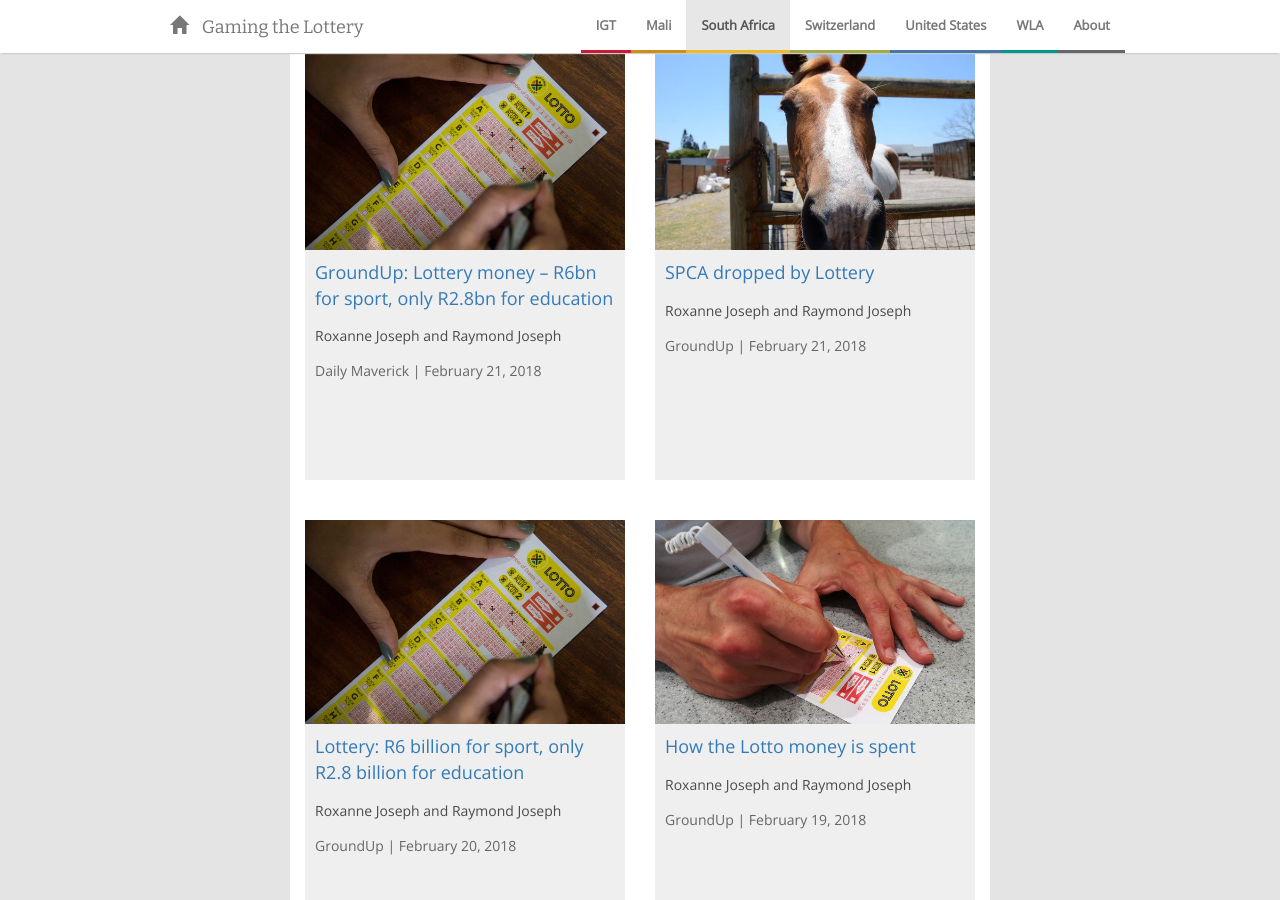
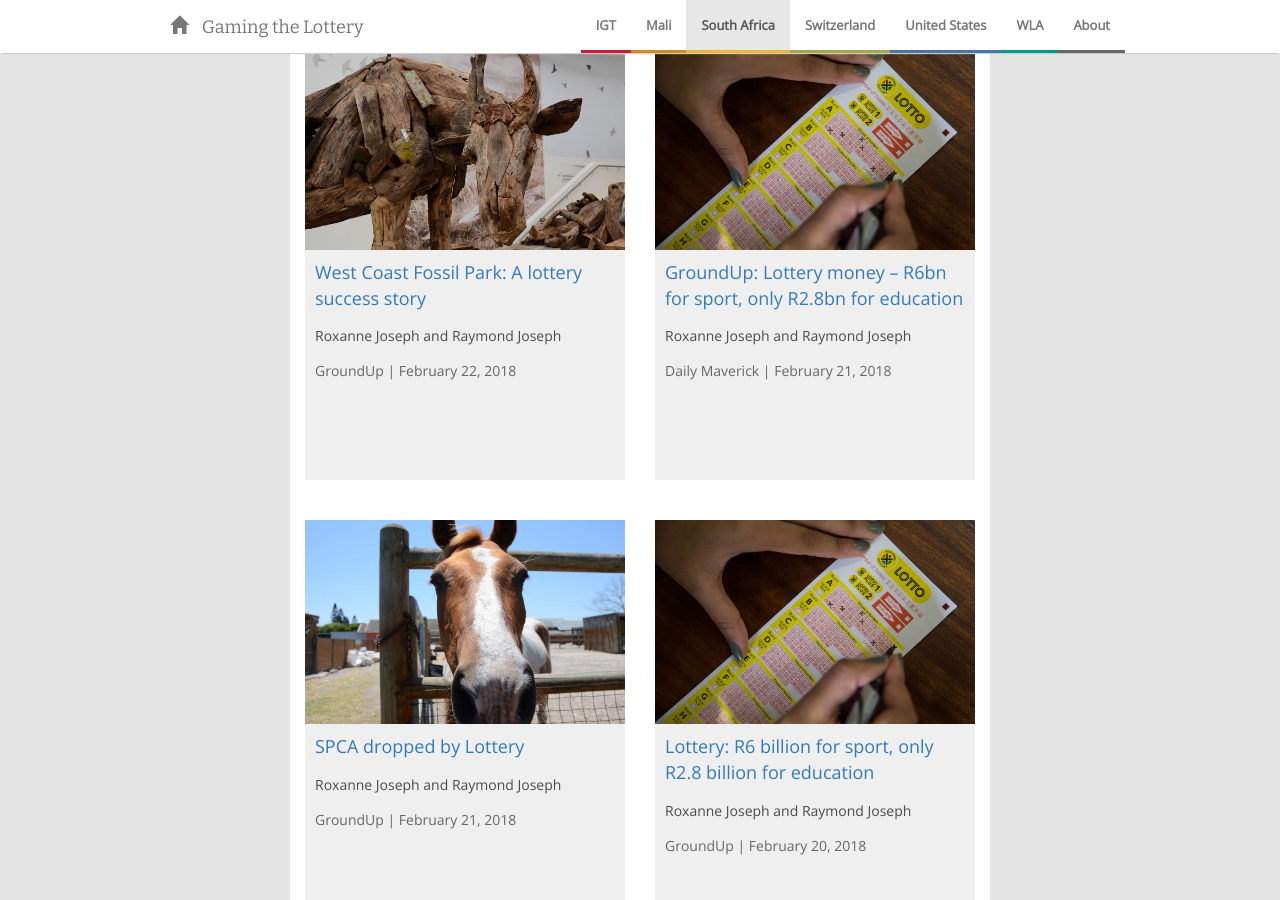
Before and after one commit to rbjoseph/lottery-project, a Jekyll site: the page built from _stories/south-africa.md, in a window 1280 px wide and 900 px high, scrolled down 911 px. Built offline with Jekyll 4.4.1, drawn with Linux system fonts in a browser that asks for light colours; nearby versions of some CDN libraries.

Commit message:
story SA

```diff
--- a/_stories/south-africa.md
+++ b/_stories/south-africa.md
@@ -4,6 +4,12 @@ name: south-africa
 title: South Africa
 story-title: South Africa
 links:
+- title: "West Coast Fossil Park: A lottery success story"
+  author: Roxanne Joseph and Raymond Joseph
+  date: 2018-02-22
+  url: https://www.groundup.org.za/article/west-coast-fossil-park-lottery-success-story/
+  image: groundup-4.jpg
+  paper: GroundUp
 - title: "GroundUp: Lottery money – R6bn for sport, only R2.8bn for education"
   author: Roxanne Joseph and Raymond Joseph
   date: 2018-02-21
```
Also changed, not shown: img/stories/groundup-4.jpg (added).
